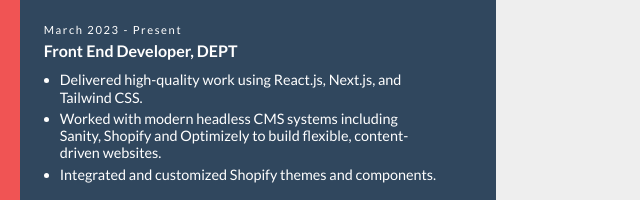
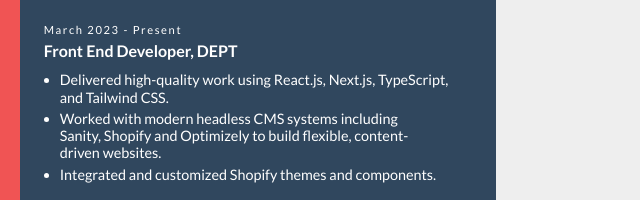
Before and after one commit to Dalton123/Dalton-Walsh-CV, a website: page index.html in a window 1280 px wide. Shown: the top 200 px of the page, 541-1181 px from the left. Drawn offline with Linux system fonts and the light colour scheme.

Commit message:
Update index.html to include TypeScript in the list of technologies used for high-quality work

```diff
--- a/index.html
+++ b/index.html
@@ -99,8 +99,8 @@
             <h4>Front End Developer, DEPT</h4>
             <ul>
               <li>
-                Delivered high-quality work using React.js, Next.js, and
-                Tailwind CSS.
+                Delivered high-quality work using React.js, Next.js, TypeScript,
+                and Tailwind CSS.
               </li>
               <li>
                 Worked with modern headless CMS systems including Sanity,
```
